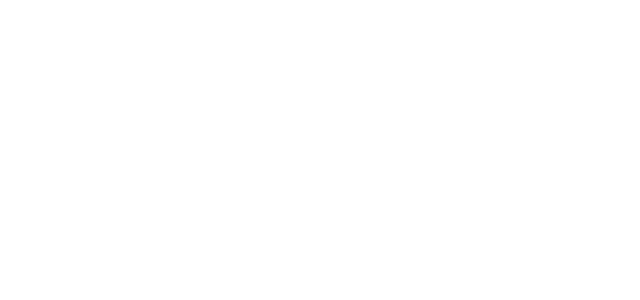
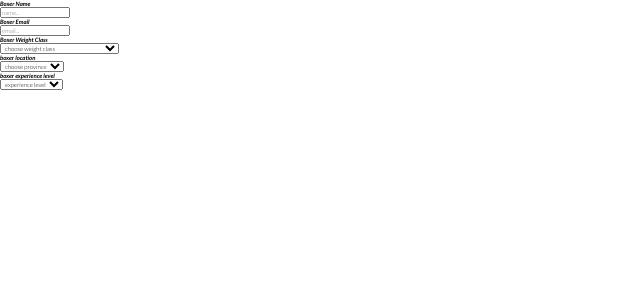
Before and after one commit to BilalHassen/StiffJab-app, a React (Create React App) app: page /opponent-match in a window 1280 px wide. Before the commit this address had no page. Shown: the top 300 px of the page, without its empty margins (0-640 px from the left). Built offline with nearby package versions, Linux system fonts and the light colour scheme.

Commit message:
create mock structure of opponent form

```diff
--- a/src/App.js
+++ b/src/App.js
@@ -3,6 +3,7 @@
 import { BrowserRouter, Routes, Route } from "react-router-dom";
 import HomePage from "./pages/HomePage";
 import Header from "./components/Header/Header";
+import OpponentMatch from "./pages/OpponentMatch/OpponentMatch";
 function App() {
   return (
     <>
@@ -10,6 +11,7 @@
         {/* <Header /> */}
         <Routes>
           <Route path="/" element={<HomePage />}></Route>
+          <Route path="/opponent-match" element={<OpponentMatch />}></Route>
         </Routes>
       </BrowserRouter>
     </>
--- a/src/components/Header/Header.js
+++ b/src/components/Header/Header.js
@@ -41,7 +41,7 @@
               <NavLink>
                 <li className="nav__list-item">Contact</li>
               </NavLink>
-              <NavLink>
+              <NavLink to={"/opponent-match"}>
                 <li className="nav__list-item">Booking</li>
               </NavLink>
             </ul>
--- /dev/null
+++ b/src/pages/OpponentMatch/OpponentMatch.js
@@ -0,0 +1,76 @@
+import "./OpponentMatch.scss";
+
+function OpponentMatch() {
+  return (
+    <>
+      <section className="opponent">
+        <form className="opponent__form">
+          <h3>Boxer Name</h3>
+          <input
+            className="opponent__form-name"
+            type="text"
+            name="name"
+            placeholder="name..."
+          />
+          <h3>Boxer Email</h3>
+          <input
+            className="opponent__form-email"
+            type="text"
+            name="email"
+            placeholder="email..."
+          />
+          <h3>Boxer Weight Class</h3>
+          <select
+            className="opponent__form-email"
+            type="text"
+            name="email"
+            placeholder="email..."
+          >
+            <option value="" disabled selected>
+              choose weight class
+            </option>
+            <option>super featherweight, 130-134 pounds</option>
+            <option>lightweight, 135-139 pounds</option>
+            <option>super lightweight, 140-146 pounds</option>
+            <option>welterweight, 147-153 pounds</option>
+            <option>super welterweight, 154-159 pounds</option>
+            <option>middleweight, 160-167pounds</option>
+            <option>super middleweight, 168-174 pounds</option>
+            <option>light heavyweight, 175-200 pounds</option>
+            <option>heavyweight, 200+ pounds</option>
+          </select>
+
+          <h3>boxer location</h3>
+          <select
+            className="opponent__form-province"
+            type="text"
+            name="email"
+            placeholder="province"
+          >
+            <option value="" disabled selected>
+              choose province
+            </option>
+            <option>Ontario</option>
+          </select>
+
+          <h3>boxer experience level</h3>
+          <select
+            className="opponent__form-province"
+            type="text"
+            name="email"
+            placeholder="province"
+          >
+            <option value="" disabled selected>
+              experience level
+            </option>
+            <option>intermiediate</option>
+            <option>advanced</option>
+            <option>pro</option>
+          </select>
+        </form>
+      </section>
+    </>
+  );
+}
+
+export default OpponentMatch;
```
Also changed, not shown: src/pages/OpponentMatch/OpponentMatch.scss (added).
